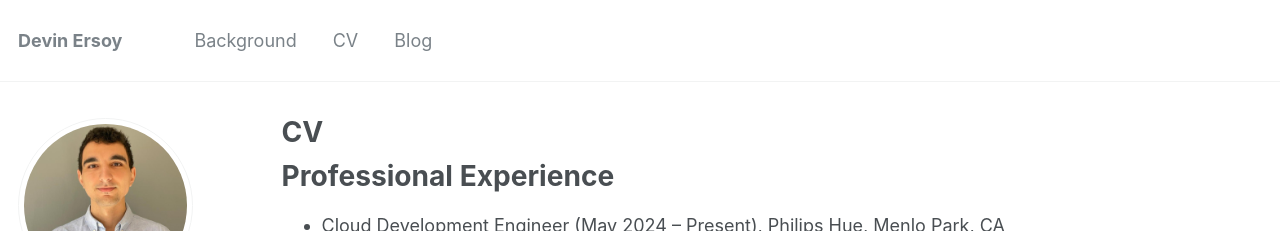
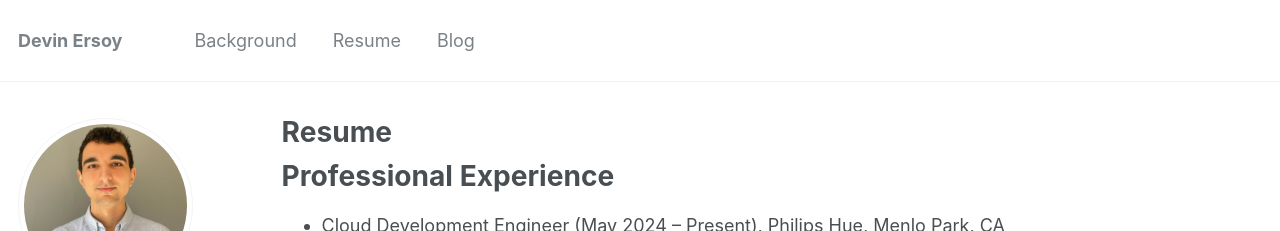
Before and after one commit to devinat1/devinat1.github.io, a Jekyll site: the page built from _pages/resume.md, in a window 1280 px wide. Shown: the top 231 px of the page. Built offline with Jekyll 4.4.1, drawn with Linux system fonts in a browser that asks for light colours.

Commit message:
misc: Updated to be resume instead of CV

```diff
--- a/_data/navigation.yml
+++ b/_data/navigation.yml
@@ -15,7 +15,7 @@ main:
   - title: "Background"
     url: /background
 
-  - title: "CV"
+  - title: "Resume"
     url: /files/resume.pdf
 
   # - title: "Teaching"
--- a/_pages/cv.md
+++ b/_pages/resume.md
@@ -1,10 +1,10 @@
 ---
 layout: archive
-title: "CV"
-permalink: /cv/
+title: "Resume"
+permalink: /resume/
 author_profile: true
 redirect_from:
-  - /resume
+  - /cv
 ---
 
 {% include base_path %}
```
Also changed, not shown: _pages/about.md (+1 -1 lines).
